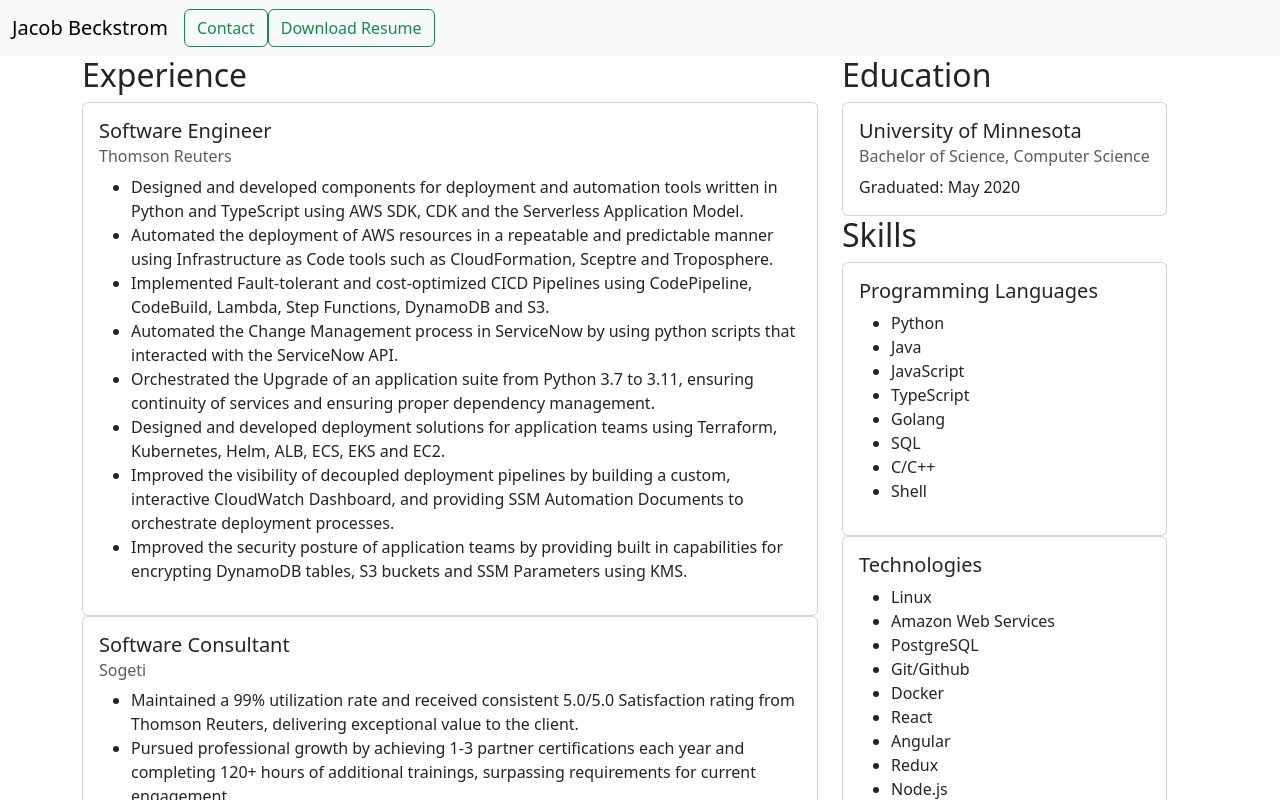
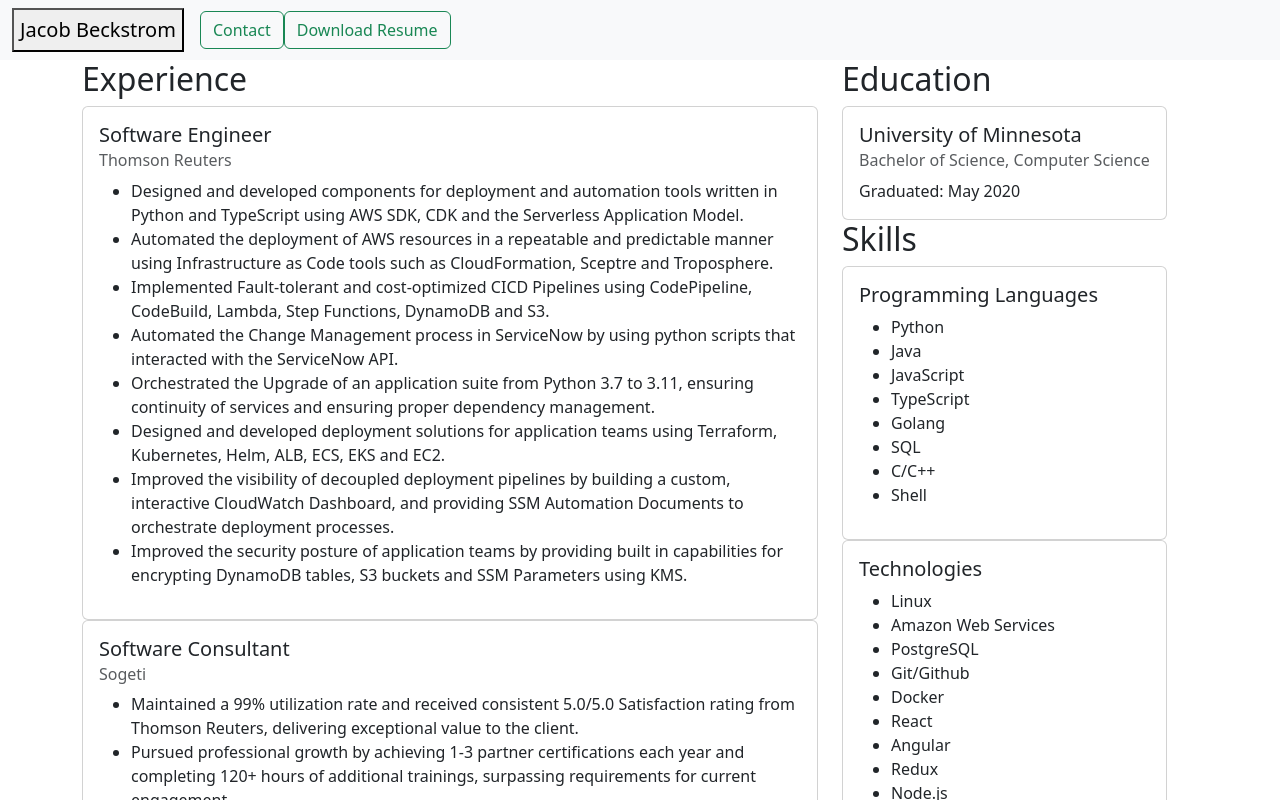
Before and after one commit to jakebeckstrom/portfolio, a React (Create React App) app in the folder portfolio/: page / in a window 1280 px wide. Shown: the top 800 px of the page. Built offline with nearby package versions, Linux system fonts and the light colour scheme.

Commit message:
deploying

```diff
--- a/portfolio/src/components/NavBar.js
+++ b/portfolio/src/components/NavBar.js
@@ -6,7 +6,7 @@
     <nav class="navbar navbar-expand-lg bg-body-tertiary">
       <Contact />
       <div class="container-fluid">
-        <a class="navbar-brand">Jacob Beckstrom</a>
+        <button class="navbar-brand">Jacob Beckstrom</button>
         <button
           class="navbar-toggler"
           type="button"
```
